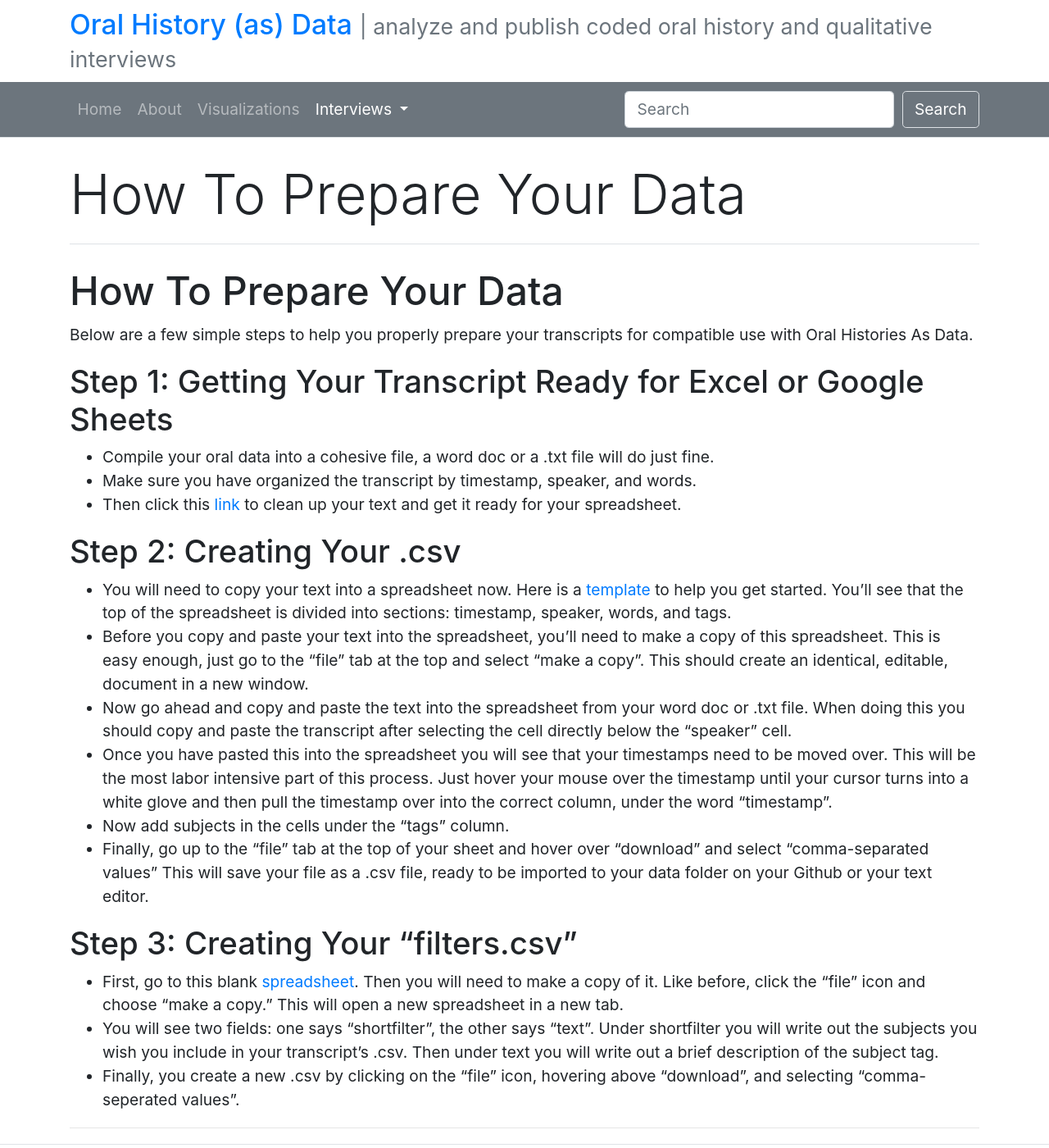
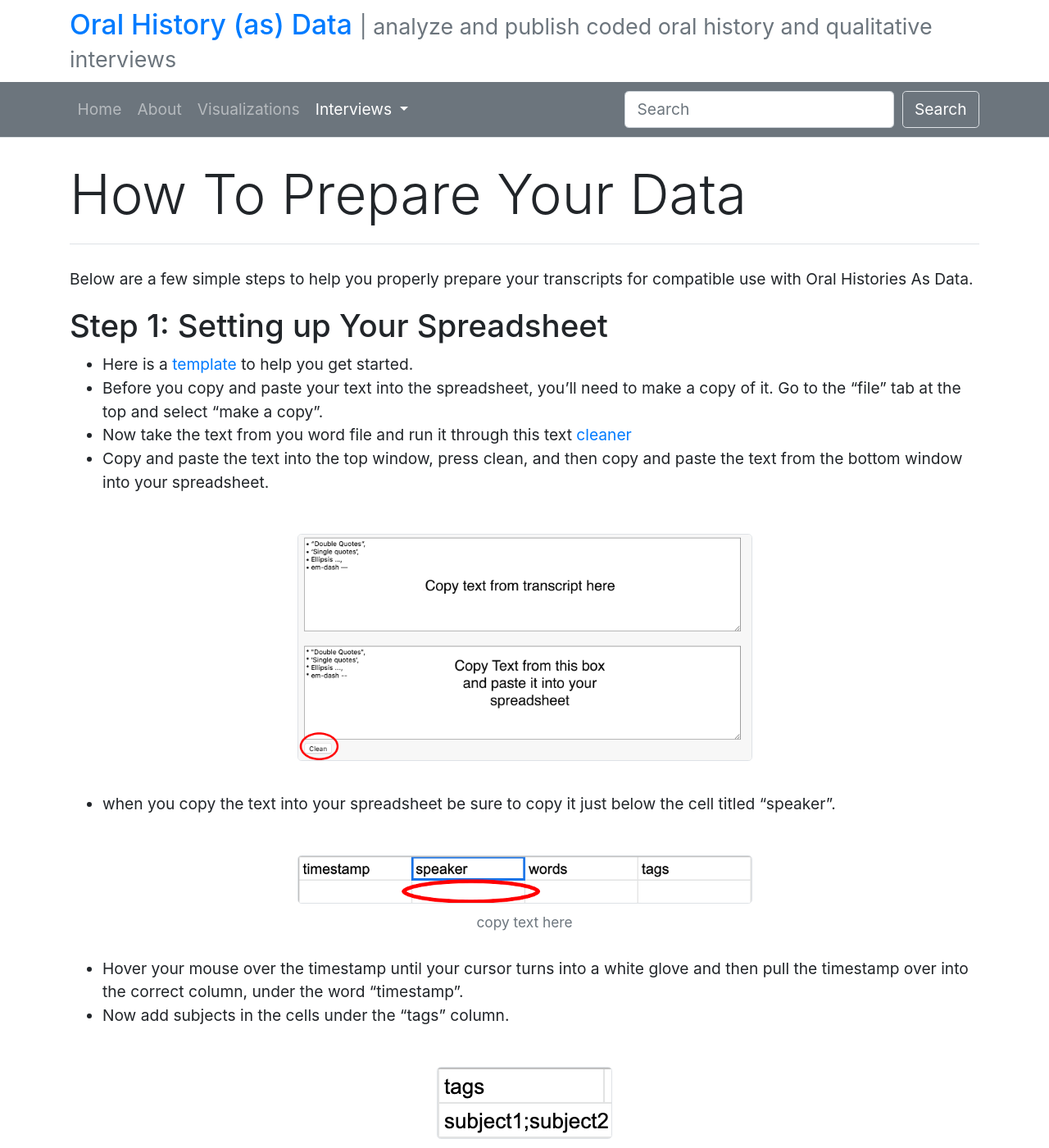
Before and after one commit to uidaholib/oral-history-as-data, a Jekyll site: the page built from _howto/prepareyourdata.md, in a window 1280 px wide and 1400 px high. Shown: the whole window at 82% size. Built offline with Jekyll 4.4.1, drawn with Linux system fonts in a browser that asks for light colours; nearby versions of some CDN libraries; some of the changed text lies outside the part shown.

Commit message:
edited/ added photos to preparing data howto

```diff
--- a/_howto/prepareyourdata.md
+++ b/_howto/prepareyourdata.md
@@ -3,27 +3,32 @@
 title: How To Prepare Your Data
 ---
 
-# How To Prepare Your Data
-
 Below are a few simple steps to help you properly prepare your transcripts for compatible use with Oral Histories As Data.
 
-## Step 1: Getting Your Transcript Ready for Excel or Google Sheets
+## Step 1: Setting up Your Spreadsheet
 
-- Compile your oral data into a cohesive file, a word doc or a .txt file will do just fine.
-- Make sure you have organized the transcript by timestamp, speaker, and words.
-- Then click this [link](https://jhy.io/tools/convert-word-to-plain-text){:target="_blank"} to clean up your text and get it ready for your spreadsheet.
+- Here is a [template](https://docs.google.com/spreadsheets/d/1uWrPMItiP-XOSkm7gyC8b9bl3tpSQRj9zLzS5y8QnW0/edit?usp=sharing){:target="_blank"} to help you get started.
+- Before you copy and paste your text into the spreadsheet, you'll need to make a copy of it. Go to the "file" tab at the top and select "make a copy".
+- Now take the text from you word file and run it through this text [cleaner](https://jhy.io/tools/convert-word-to-plain-text){:target="_blank"}
+- Copy and paste the text into the top window, press clean, and then copy and paste the text from the bottom window into your spreadsheet.
+{% include bootstrap/figure.md img="howto/text_cleaner.png" caption="" alt="a screenshot of the first section of the Ruby Installer website" class="w-50" %}
+- when you copy the text into your spreadsheet be sure to copy it just below the cell titled "speaker".
+{% include bootstrap/figure.md img="howto/speaker_copy.png" caption="copy text here" alt="a screenshot of the first section of the Ruby Installer website" class="w-50" %}
+- Hover your mouse over the timestamp until your cursor turns into a white glove and then pull the timestamp over into the correct column, under the word "timestamp".
+- Now add subjects in the cells under the "tags" column.
+{% include bootstrap/figure.md img="howto/subjects_cell.png" caption="example subjects" alt="a screenshot of the first section of the Ruby Installer website" %}
+- Note, if you have multiple subjects in a cell you will need to separate them using a semi-colon with no space.
 
 ## Step 2: Creating Your .csv
 
-- You will need to copy your text into a spreadsheet now. Here is a [template](https://docs.google.com/spreadsheets/d/1uWrPMItiP-XOSkm7gyC8b9bl3tpSQRj9zLzS5y8QnW0/edit?usp=sharing){:target="_blank"} to help you get started. You'll see that the top of the spreadsheet is divided into sections: timestamp, speaker, words, and tags.
-- Before you copy and paste your text into the spreadsheet, you'll need to make a copy of this spreadsheet. This is easy enough, just go to the "file" tab at the top and select "make a copy". This should create an identical, editable, document in a new window.
-- Now go ahead and copy and paste the text into the spreadsheet from your word doc or .txt file. When doing this you should copy and paste the transcript after selecting the cell directly below the "speaker" cell.
-- Once you have pasted this into the spreadsheet you will see that your timestamps need to be moved over. This will be the most labor intensive part of this process. Just hover your mouse over the timestamp until your cursor turns into a white glove and then pull the timestamp over into the correct column, under the word "timestamp".
-- Now add subjects in the cells under the "tags" column.
-- Finally, go up to the "file" tab at the top of your sheet and hover over "download" and select "comma-separated values" This will save your file as a .csv file, ready to be imported to your data folder on your Github or your text editor.
+- Go to the "file" tab at the top of your sheet and hover over "download"
+- Select "comma-separated values"  to save your file as a .csv file
+{% include bootstrap/figure.md img="howto/creating_csv_final.png" caption="" alt="a screenshot of the first section of the Ruby Installer website" class="w-50" %}
 
 ## Step 3: Creating Your "filters.csv"
 
-- First, go to this blank [spreadsheet](https://docs.google.com/spreadsheets/d/1qPU-7LFZrIWcLiHuTqnlbnRD1869SJalJ5OCL7tGtzE/edit#gid=0){:target="_blank"}. Then you will need to make a copy of it. Like before, click the "file" icon and choose "make a copy." This will open a new spreadsheet in a new tab.
-- You will see two fields: one says "shortfilter", the other says "text". Under shortfilter you will write out the subjects you wish you include in your transcript's .csv. Then under text you will write out a brief description of the subject tag.
-- Finally, you create a new .csv by clicking on the "file" icon, hovering above "download", and selecting "comma-seperated values".
+- First, go to this blank [spreadsheet](https://docs.google.com/spreadsheets/d/1qPU-7LFZrIWcLiHuTqnlbnRD1869SJalJ5OCL7tGtzE/edit#gid=0){:target="_blank"}.
+- Click the "file" icon and choose "make a copy."
+- Under short filter write out the tags you wish to include in the transcript.
+- Under text write out a brief description of that tag.
+- Finally, you create a new .csv by clicking on the "file" icon, hovering above "download", and selecting "comma-separated values".
```
Also changed, not shown: images/howto/creating_csv_final.png (added), images/howto/speaker_copy.png (added), images/howto/subjects_cell.png (added), images/howto/text_cleaner.png (added), images/text_cleaner.png (added), 3 other files.
